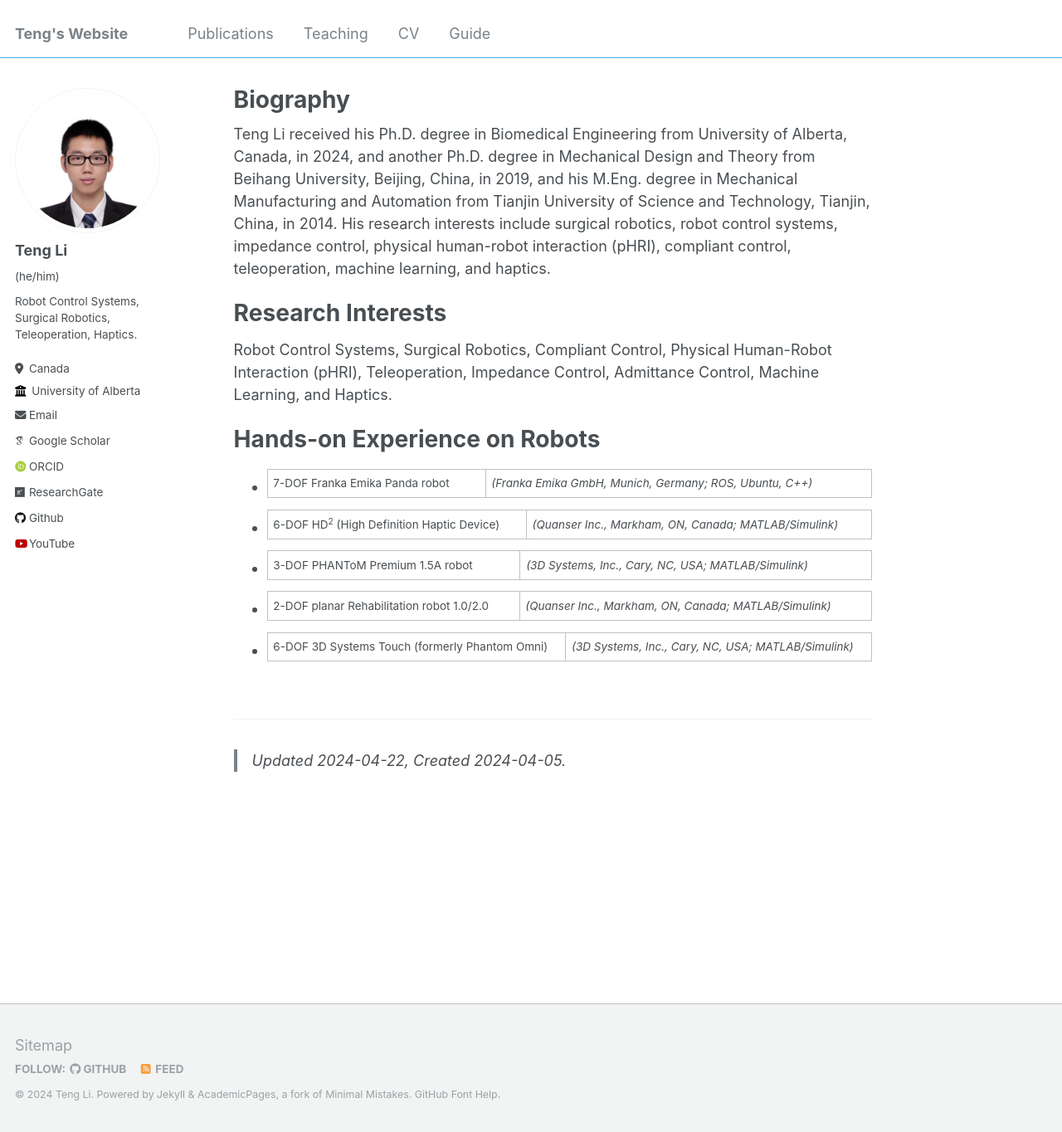
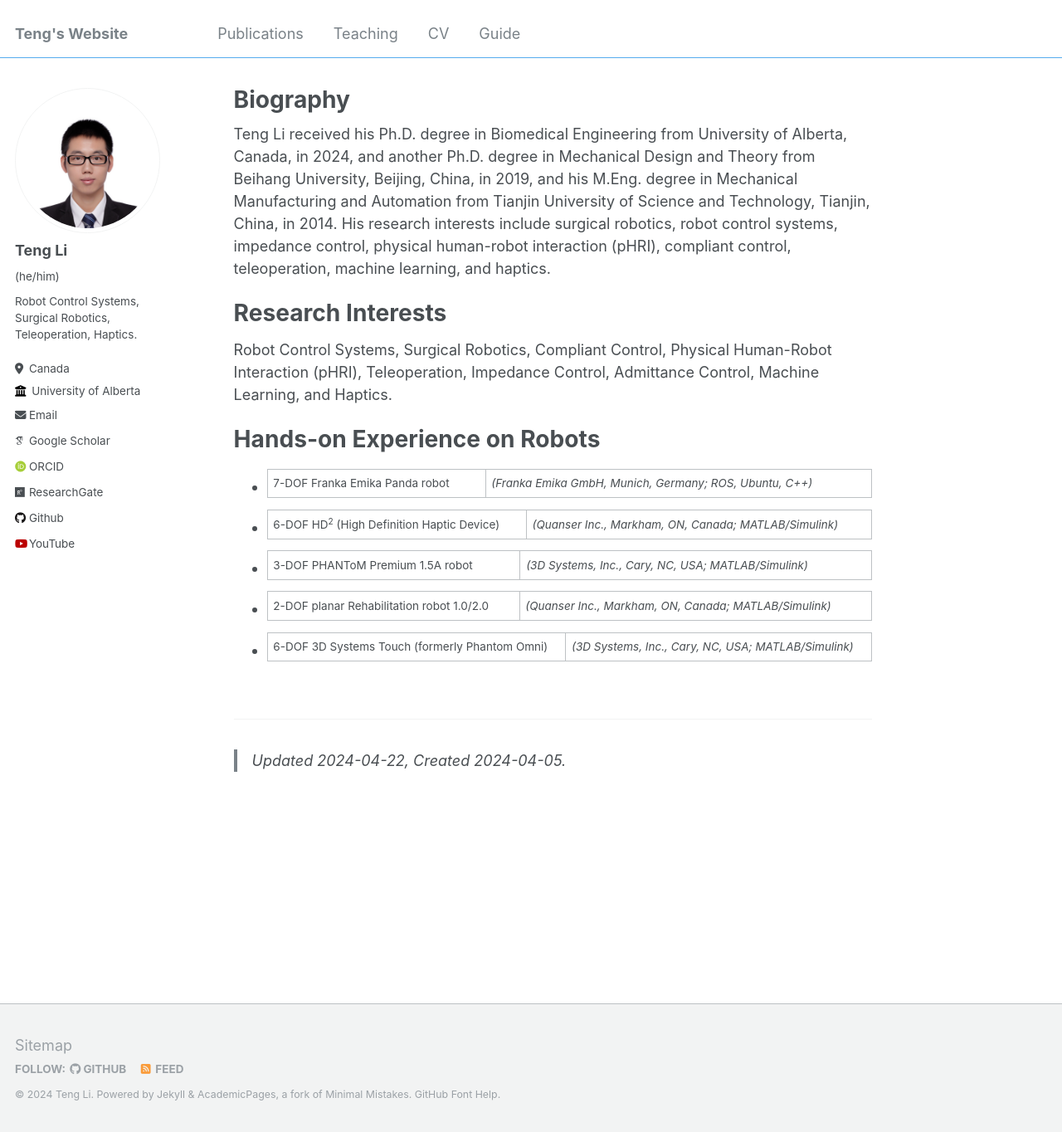
Before and after one commit to teng4/teng4.github.io, a Jekyll site: the page built from _pages/about.md, in a window 1280 px wide and 1364 px high. Shown: the whole window at 83% size. Built offline with Jekyll 4.4.1, drawn with Linux system fonts in a browser that asks for light colours; some web fonts are replaced.

Commit message:
Update _masthead.scss

```diff
--- a/_sass/_masthead.scss
+++ b/_sass/_masthead.scss
@@ -52,10 +52,12 @@
 .masthead__menu-item {
   display: block;
   list-style-type: none;
-  white-space: nowrap;
+  white-space: nowrap; //teng4note, original.
 
   &--lg {
-    padding-right: 2em;
-    font-weight: 700;
+    //padding-right: 2em;  //teng4note, original.
+    //font-weight: 700; //teng4note, original.
+    padding-right: 4em; //teng4, modified.
+    font-weight: 300; //teng4, modified.
   }
 }
```
